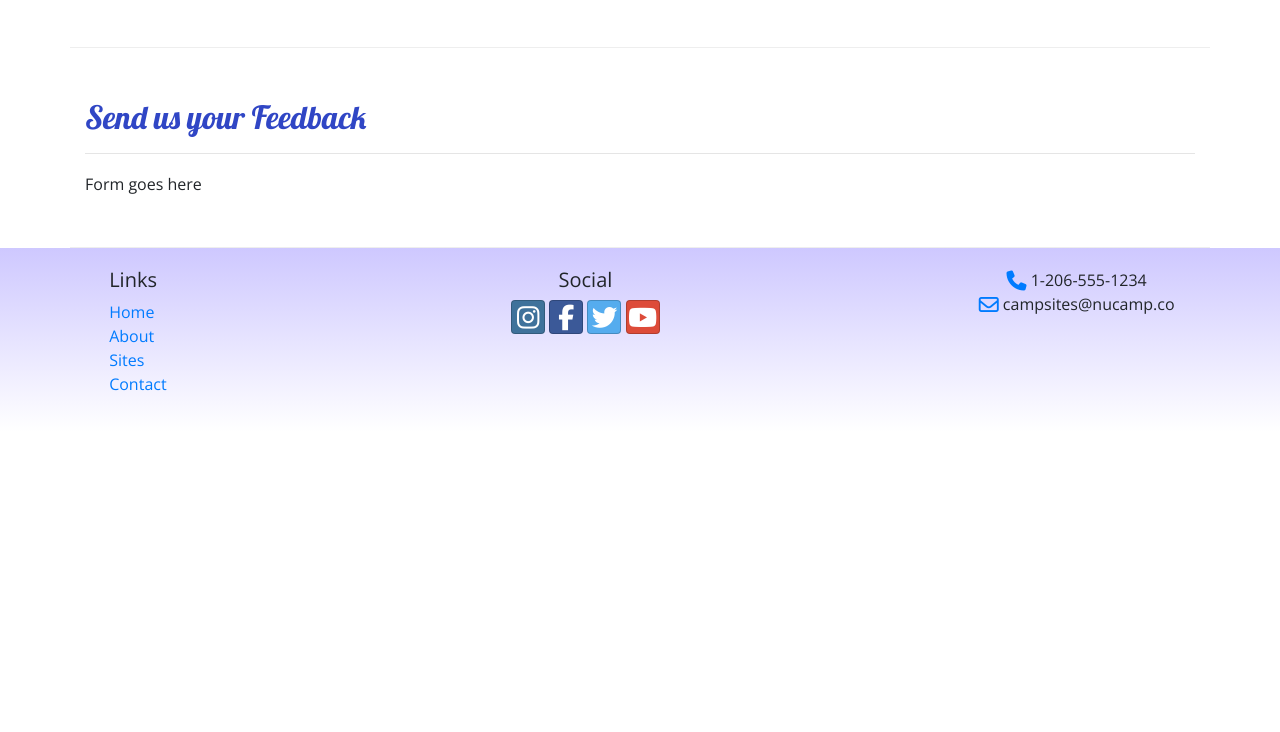
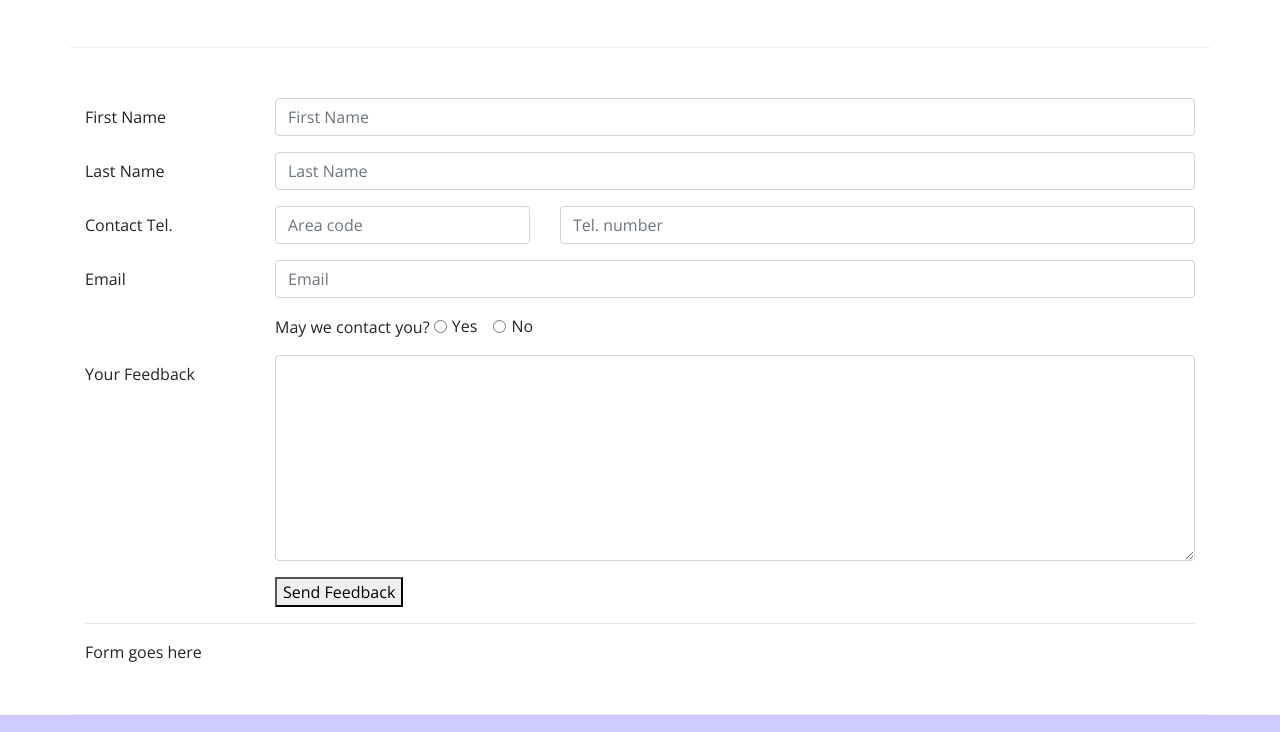
Before and after one commit to thainguyencao/nucampsite, a website: page contactus.html in a window 1280 px wide. Shown: the part 528-1260 px from the top of the page. Before the commit the page ends 960 px from the top, so only its background shows below. Drawn offline with nearby package versions, Linux system fonts and the light colour scheme.

Commit message:
Week2_workshop_assignment

```diff
--- a/contactus.html
+++ b/contactus.html
@@ -83,7 +83,60 @@
 
         <div class="row row-content">
             <div class="col-12">
-                <h2>Send us your Feedback</h2>
+                <form>
+                    <div class="form-group row">
+                        <label for="firstName" class="col-md-2 col-form-label">First Name</label>
+                        <div class="col-md-10">
+                            <input type="text" class="form-control" id="firstName" name="firstName" placeholder="First Name" />
+                        </div>
+                    </div>
+                    <div class="form-group row">
+                        <label for="lastName" class="col-md-2 col-form-label">Last Name</label>
+                        <div class="col-md-10">
+                            <input type="text" class="form-control" id="lastName" name="lastName" placeholder="Last Name" />
+                        </div>
+                    </div>
+                    <div class="form-group row">
+                        <label for="areaCode" class="col-md-2 col-form-label">Contact Tel.</label>
+                        <div class="col-5 col-md-3">
+                            <input type="tel" class="form-control" id="areaCode" name="areaCode" placeholder="Area code" />
+                        </div>
+                        <div class="col-7">
+                            <input type="tel" class="form-control" name="telNum" placeholder="Tel. number" />
+                        </div>
+                    </div>
+                    <div class="form-group row">
+                        <label for="email" class="col-md-2 col-form-label">Email</label>
+                        <div class="col-md-10">
+                            <input type="email" class="form-control" id="email" name="email" placeholder="Email" />
+                        </div>
+                    </div>
+                    <div class="form-group row">
+                        <div class="col offset-md-2">
+                            May we contact you?
+                            <div class="form-check form-check-inline">
+                                <input type="radio" class="form-check-input" id="contactYes" name="contactRadios" value="yes" />
+                                <label for="contactYes" class="form-check-label">Yes</label>
+                            </div>
+                            <div class="form-check form-check-inline">
+                                <input type="radio" class="form-check-input" id="contactNo" name="contactRadios" value="no" />
+                                <label for="contactNo" class="form-check-label">No</label>
+                            </div>
+                        </div>
+                    </div>
+                    <div class="form-group row">
+                        <label for="feedback" class="col-md-2 col-form-label">Your Feedback</label>
+                        <div class="col-md-10">
+                            <textarea class="form-control" id="feedback" name="feedback" rows="8"></textarea>
+                        </div>
+                    </div>
+                    <div class="form-group row">
+                        <div class="offset-md-2 col-md-10">
+                            <button type="submit">Send Feedback</button>
+                        </div>
+                    </div>
+                </form>
+
                 <hr />
             </div>
             <div class="col-md-10">
```
Also changed, not shown: index.html (+49 -5 lines).
